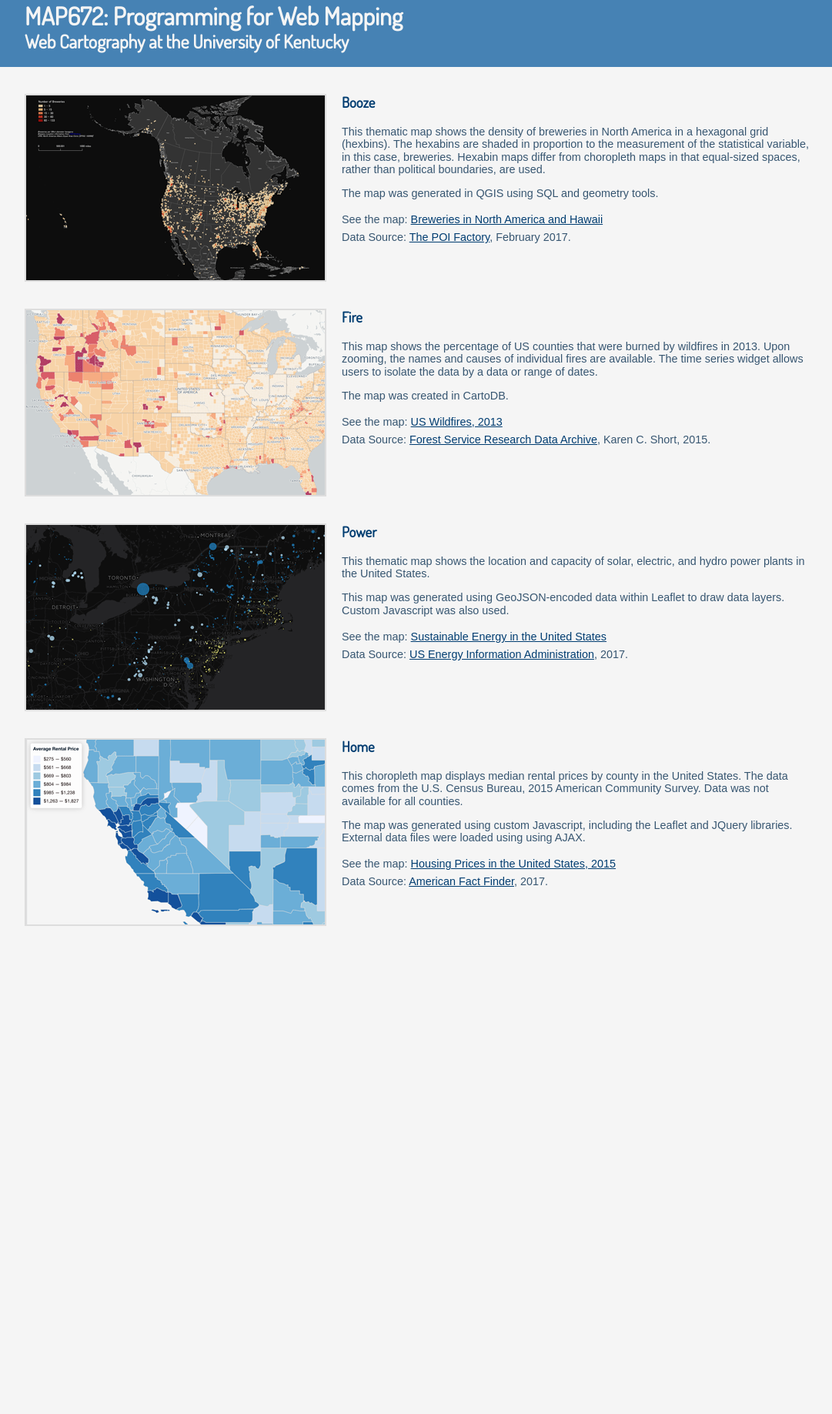
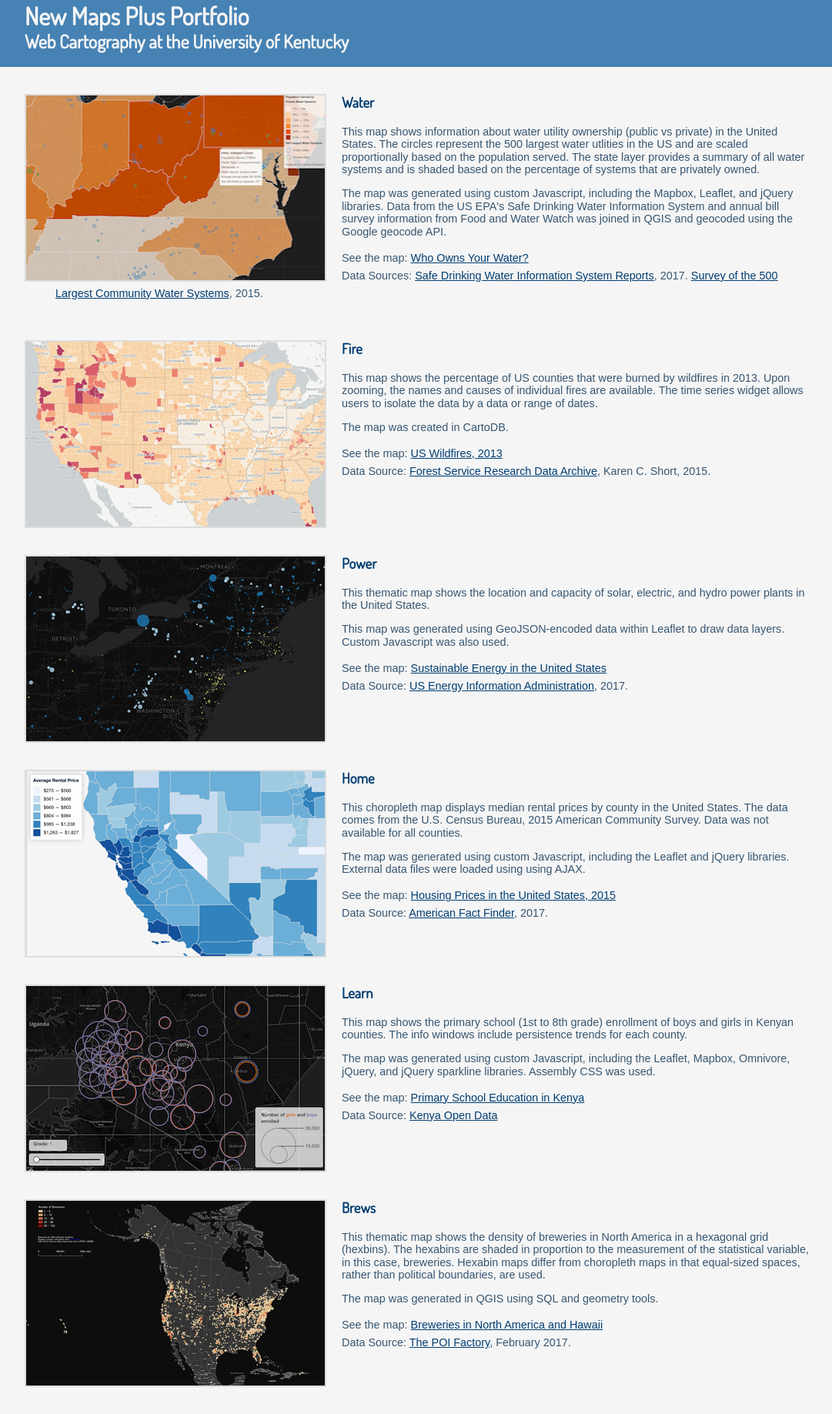
Before and after one commit to andreaparr/andreaparr.github.io, a plain HTML site: page index.html in a window 1280 px wide. Shown: the part 12-1849 px from the top of the page at 77% size, without its empty margins (96-1177 px from the left). Before the commit the page ends 1250 px from the top, so only its background shows below. Drawn offline with nearby package versions, Linux system fonts and the light colour scheme; a web font is replaced by a local one.

Commit message:
Updated portfolio with Water Utilities and Kenyan Education maps

```diff
--- a/index.html
+++ b/index.html
@@ -1,8 +1,9 @@
 <!DOCTYPE HTML>
 <html>
+
 <head>
   <meta charset="utf-8">
-<title>MAP672 Portfolio Example</title>
+  <title>New Maps Plus Portfolio</title>
 
   <meta name='viewport' content='initial-scale=1,maximum-scale=1,user-scalable=no' />
 
@@ -11,7 +12,6 @@
   <link href='http://fonts.googleapis.com/css?family=Imprima' rel='stylesheet' type='text/css'>
 
   <style>
-
     header {
       width: 100%;
       min-width: 800px;
@@ -19,6 +19,7 @@
       background: steelblue;
       padding: 15px 0 20px;
     }
+
     h1 {
       font-family: Dosis, sans-serif;
       color: #375671;
@@ -26,6 +27,7 @@
       margin: 0 auto;
       color: whitesmoke;
     }
+
     h2 {
       font-family: Dosis, sans-serif;
       color: #375671;
@@ -33,34 +35,42 @@
       margin: 0 auto;
       color: whitesmoke;
     }
+
     h3 {
       font-family: Dosis, sans-serif;
       color: #003d71
     }
+
     p {
       font-size: .9em;
       color: #375671;
     }
+
     ul {
       list-style-type: none;
       font-size: .9em;
       color: #375671;
       line-height: 1.6em;
     }
-    a, a:visited {
+
+    a,
+    a:visited {
       color: #003d71;
     }
+
     .project {
       width: 80%;
       min-width: 800px;
       height: 100%;
       margin: 35px auto;
     }
-    .project:after{
+
+    .project:after {
       content: "";
       display: table;
       clear: both;
     }
+
     .project-image {
       width: 388px;
       height: 240px;
@@ -69,6 +79,7 @@
       margin-right: 20px;
       border: 2px solid #dddddd;
     }
+
     body {
       background: #f5f5f5;
       font-family: Imprima, sans-serif;
@@ -79,31 +90,30 @@
 
 <body>
   <header>
-    <h1>MAP672: Programming for Web Mapping</h1>
+    <h1>New Maps Plus Portfolio</h1>
     <h2>Web Cartography at the University of Kentucky</h2>
   </header>
-<!-- NOTE: This section is from 671, module 4 -->
+
+  <!-- NOTE: This section is from 673, module 8, 9, 10 -->
   <section class="project">
-      <img src="images/brew.gif" alt="map of breweries" class="project-image" />
-      <h3>Booze</h3>
-      <p>This thematic map shows the density of breweries in North America in a hexagonal
-        grid (hexbins). The hexabins are shaded in proportion to the measurement of the
-        statistical variable, in this case, breweries. Hexabin maps differ from choropleth
-        maps in that equal-sized spaces, rather than political boundaries, are used.</p>
-      <p>The map was generated in QGIS using SQL and geometry tools.</p>
+    <img src="images/waterutility.png" alt="water privatization" class="project-image" />
+    <h3>Water</h3>
+    <p>This map shows information about water utility ownership (public vs private) in the United States. The circles represent the 500 largest water utlities in the US and are scaled proportionally based on the population served. The state layer provides
+      a summary of all water systems and is shaded based on the percentage of systems that are privately owned. </p>
+    <p>The map was generated using custom Javascript, including the Mapbox, Leaflet, and jQuery libraries. Data from the US EPA's Safe Drinking Water Information System and annual bill survey information from Food and Water Watch was joined in QGIS and geocoded
+      using the Google geocode API.</p>
     <ul>
-          <li>See the map: <a href="images/Breweries.pdf" target="_blank">Breweries in North America and Hawaii</a></li>
-          <li>Data Source: <a href="http://www.poi-factory.com/node/21733" target="_blank">The POI Factory</a>, February 2017.</li>
-      </ul>
+      <li>See the map: <a href="https://andreaparr.github.io/water-ownership" target="_blank">Who Owns Your Water?</a></li>
+      <li>Data Sources: <a href="https://ofmpub.epa.gov/apex/sfdw/f?p=108:1:::NO:::" target="_blank">Safe Drinking Water Information System Reports</a>, 2017. <a href="https://www.foodandwaterwatch.org/sites/default/files/water_rate_survey-ranking.pdf" target="_blank">Survey of the 500 Largest Community Water Systems</a>,
+        2015.</li>
+
   </section>
 
   <!-- NOTE: This section is from 671, module 9 -->
   <section class="project">
     <img src="images/wildfire.gif" alt="map of wildfires" class="project-image" />
     <h3>Fire</h3>
-      <p>This map shows the percentage of US counties that were burned by wildfires in 2013.
-      Upon zooming, the names and causes of individual fires are available. The time series widget
-    allows users to isolate the data by a data or range of dates.</p>
+    <p>This map shows the percentage of US counties that were burned by wildfires in 2013. Upon zooming, the names and causes of individual fires are available. The time series widget allows users to isolate the data by a data or range of dates.</p>
     <p>The map was created in CartoDB.</p>
     <ul>
       <li>See the map: <a href="https://nmp.carto.com/u/andrearparr/builder/c38ee79c-10bc-11e7-b21f-0ee66e2c9693/embed" target="_blank">US Wildfires, 2013</a></li>
@@ -129,16 +139,39 @@
   <section class="project">
     <img src="images/rent.gif" alt="power plants" class="project-image" />
     <h3>Home</h3>
-      <p>This choropleth map displays median rental prices by county in the United States. The
-      data comes from the U.S. Census Bureau, 2015 American Community Survey. Data was not
-     available for all counties.</p>
-      <p>The map was generated using custom Javascript, including the Leaflet and JQuery libraries.
-        External data files were loaded using using AJAX.</p>
+    <p>This choropleth map displays median rental prices by county in the United States. The data comes from the U.S. Census Bureau, 2015 American Community Survey. Data was not available for all counties.</p>
+    <p>The map was generated using custom Javascript, including the Leaflet and jQuery libraries. External data files were loaded using using AJAX.</p>
     <ul>
       <li>See the map: <a href="https://andreaparr.github.io/housing" target="_blank">Housing Prices in the United States, 2015</a></li>
       <li>Data Source: <a href="https://factfinder.census.gov/faces/nav/jsf/pages/index.xhtml" target="_blank">American Fact Finder</a>, 2017.</li>
     </ul>
   </section>
 
+  <!-- NOTE: This section is from 673, module 5 -->
+  <section class="project">
+    <img src="images/kenya.png" alt="kenya education" class="project-image" />
+    <h3>Learn</h3>
+    <p>This map shows the primary school (1st to 8th grade) enrollment of boys and girls in Kenyan counties. The info windows include persistence trends for each county. </p>
+    <p>The map was generated using custom Javascript, including the Leaflet, Mapbox, Omnivore, jQuery, and jQuery sparkline libraries. Assembly CSS was used.</p>
+    <ul>
+      <li>See the map: <a href="https://andreaparr.github.io/kenya-education" target="_blank">Primary School Education in Kenya</a></li>
+      <li>Data Source: <a href="http://icta-kenyaopendata.opendata.arcgis.com/datasets/national-boys-and-girls-enrollments-per-class-for-primary-school-education" target="_blank">Kenya Open Data</a></li>
+    </ul>
+  </section>
+
+  <!-- NOTE: This section is from 671, module 4 -->
+  <section class="project">
+    <img src="images/brew.gif" alt="map of breweries" class="project-image" />
+    <h3>Brews</h3>
+    <p>This thematic map shows the density of breweries in North America in a hexagonal grid (hexbins). The hexabins are shaded in proportion to the measurement of the statistical variable, in this case, breweries. Hexabin maps differ from choropleth maps
+      in that equal-sized spaces, rather than political boundaries, are used.</p>
+    <p>The map was generated in QGIS using SQL and geometry tools.</p>
+    <ul>
+      <li>See the map: <a href="images/Breweries.pdf" target="_blank">Breweries in North America and Hawaii</a></li>
+      <li>Data Source: <a href="http://www.poi-factory.com/node/21733" target="_blank">The POI Factory</a>, February 2017.</li>
+    </ul>
+  </section>
+
 </body>
+
 </html>
```
Also changed, not shown: images/kenya.png (added), images/waterutility.png (added). Lines whose indentation alone changed are shown as unchanged.
